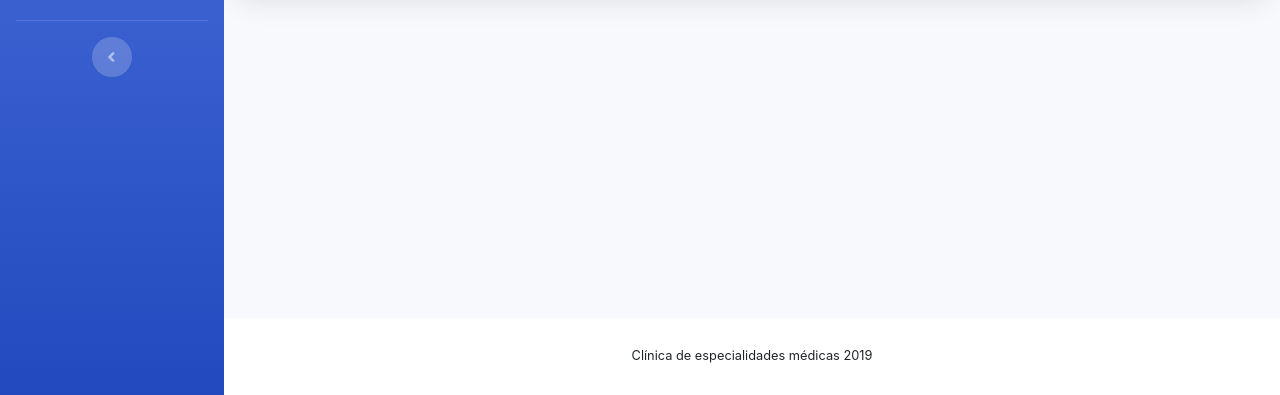
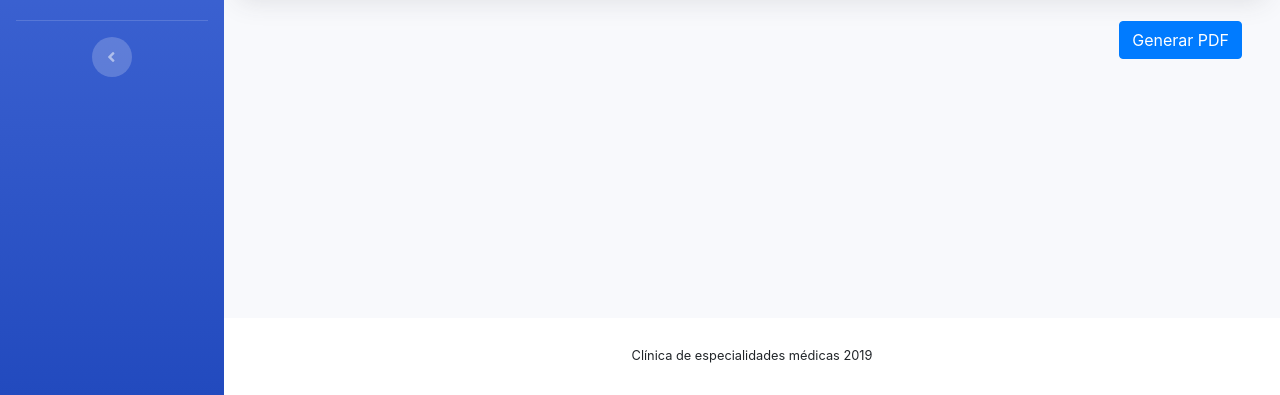
Before and after one commit to lfelipeserrano/SistemaEspecialidadesMedicas, a Django app: page /paciente/list/ in a window 1280 px wide. Shown: the part 405-800 px from the top of the page. Run offline with Django 3.2, Linux system fonts and the light colour scheme; the visitor is signed in with stand-in values (Sample User, id 1); data that the repository does not hold is empty; some libraries are stand-ins or nearby versions.

Commit message:
agragando botones de generacion de reporte en doctores.html y pacientes.html

```diff
--- a/templates/pacientes.html
+++ b/templates/pacientes.html
@@ -69,4 +69,12 @@
 
         document.getElementById("id_q").value = "{{ query }}"
     </script>
+
+    <!--BOTON PARA REDIRIGIR AL PDF DE REPORTE DE PACIENTES-->
+    <div class="col-md-12">
+        <div class="float-right">
+            <a href="{% url 'reporte_pacientes_pdf' %}" class="btn btn-primary mr-2">Generar PDF</a>
+            <!--<input type="button" onclick=" location.href= 'reporte_consultas_pdf/'" value="Generar PDF" class="btn btn-primary mr-2">-->
+        </div>
+    </div>
 {% endblock content %}
```
Also changed, not shown: templates/doctores.html (+8 -0 lines), CEM/views.py (line endings or trailing spaces).
